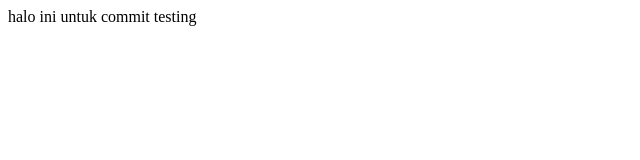
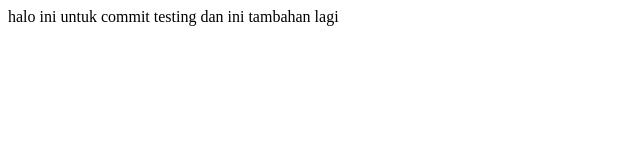
Before and after one commit to bhismapratama/PEMWEB, a plain HTML site: page read.html in a window 1280 px wide. Shown: the whole page, without its empty margins (0-640 px from the left). Drawn offline with Linux system fonts and the light colour scheme.

Commit message:
halo lagi

```diff
--- a/read.html
+++ b/read.html
@@ -7,5 +7,6 @@
 </head>
 <body>
     halo ini untuk commit testing
+    dan ini tambahan lagi
 </body>
 </html>
```
